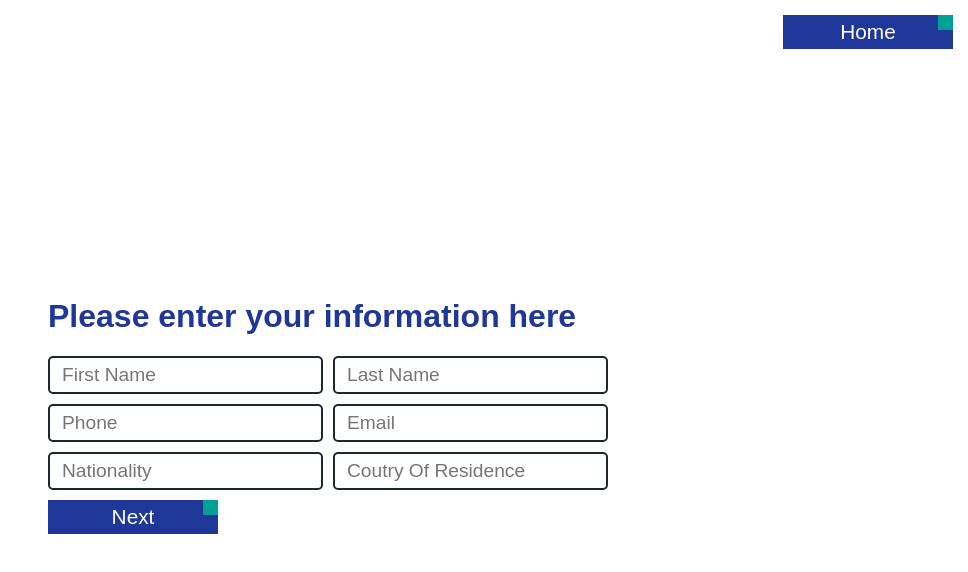
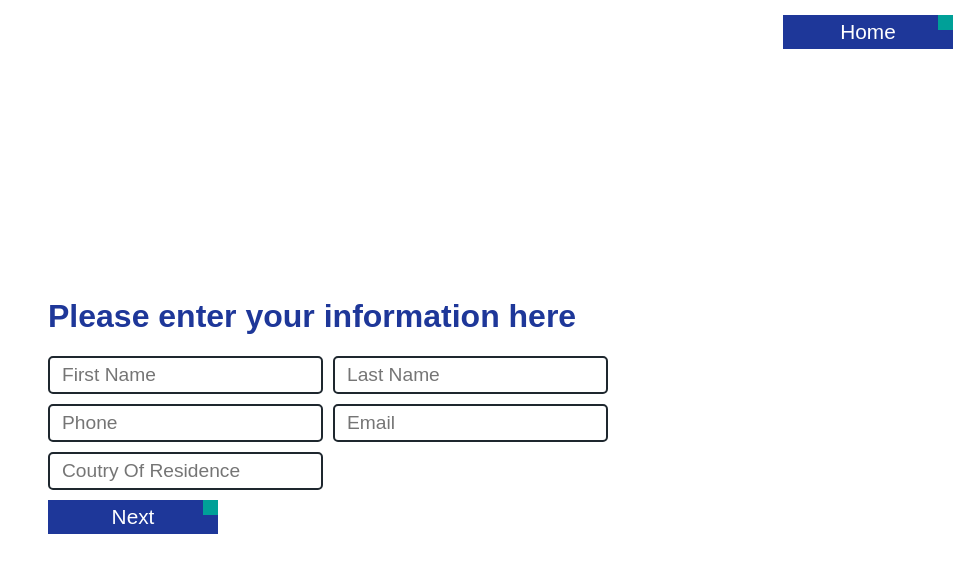
Before and after one commit to RaisingRay/atit-recruit, a Next.js app: page /userInfo in a window 1280 px wide. Shown: the top 572 px of the page, without its empty margins (312-1280 px from the left). Built offline with nearby package versions, Linux system fonts and the light colour scheme.

Commit message:
rm nationality input

```diff
--- a/pages/userInfo.js
+++ b/pages/userInfo.js
@@ -30,7 +30,7 @@ const UnerInfo = () => {
                 <Input name="lastName" onChange={handleInput} placehoder="Last Name" value={user["lastName"]} />
                 <Input name="phone" onChange={handleInput} placehoder="Phone" value={user["phone"]} />
                 <Input name="email" onChange={handleInput} placehoder="Email" value={user["email"]} />
-                <Input name="nationality" onChange={handleInput} placehoder="Nationality" value={user["nationality"]} />
+                {/* <Input name="nationality" onChange={handleInput} placehoder="Nationality" value={user["nationality"]} /> */}
                 <Input name="coutryOfResidence" onChange={handleInput} placehoder="Coutry Of Residence" value={user["coutryOfResidence"]} />
             </div>
             <Link href="/scan"><button onClick={handlePost}>Next </button></Link>
```
